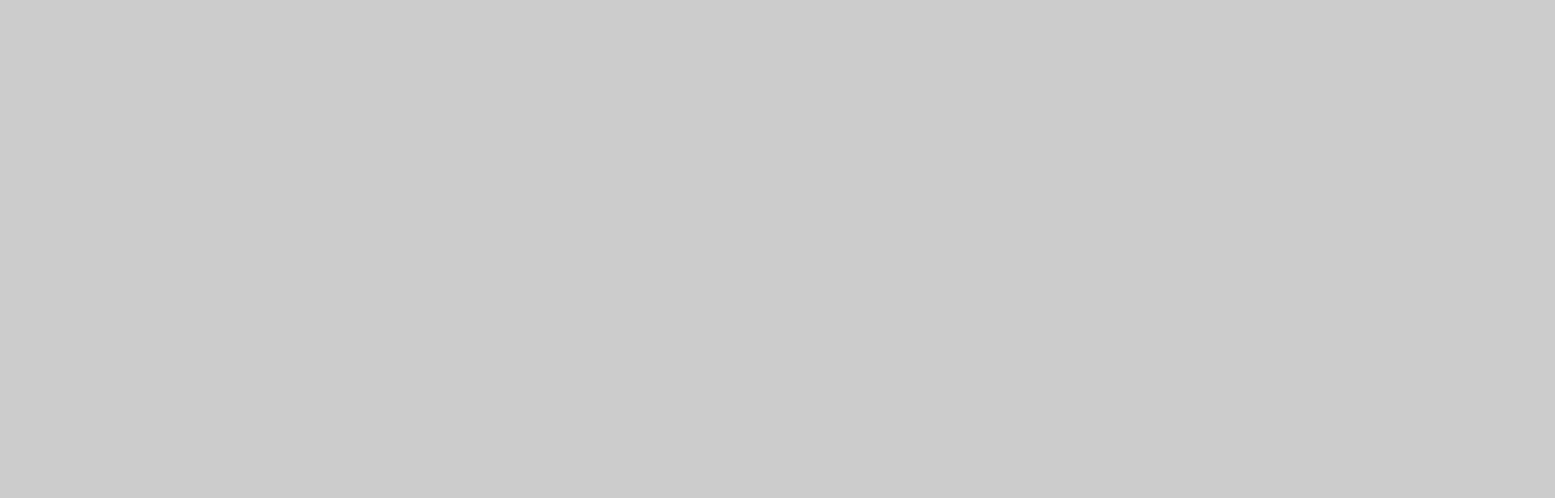
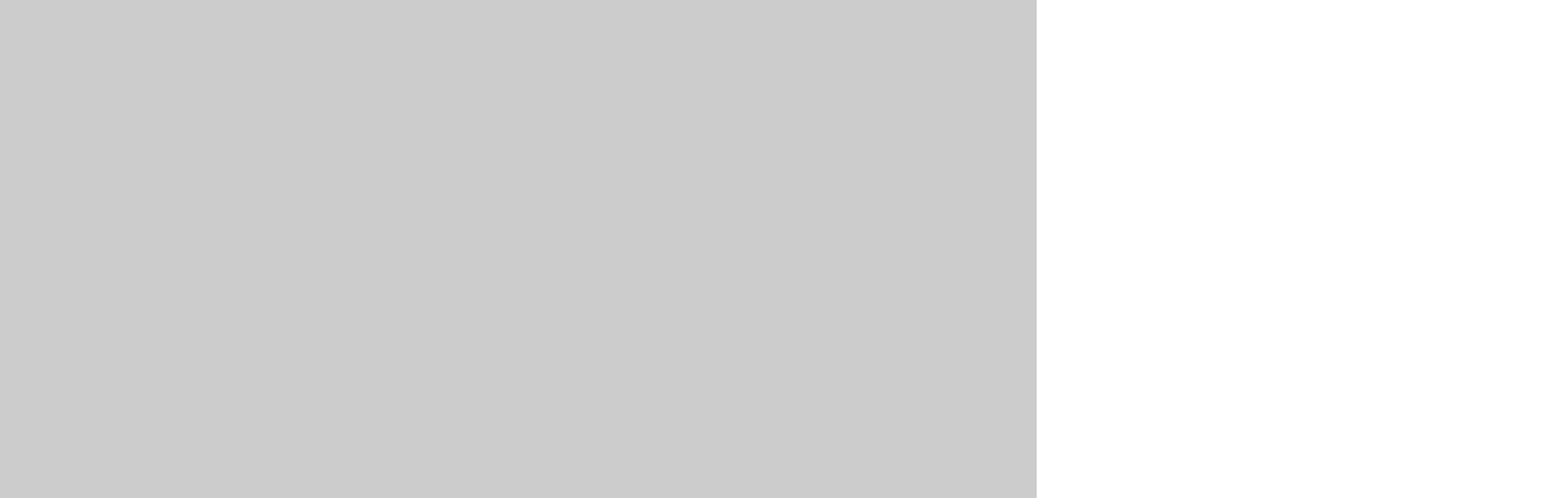
Before and after one commit to hackshackshacks/digital-design-prototype, a website: page views/annotation.html in a window 1280 px wide. Shown: the top 616 px of the page at 81% size, 1920 px wide, since content can reach past the window. Drawn offline with nearby package versions, Linux system fonts and the light colour scheme; files that its build step writes are made by us from their sources; placeholder pictures from the web are drawn by us.

Commit message:
added styles

```diff
--- a/src/styles/components/canvas.scss
+++ b/src/styles/components/canvas.scss
@@ -1,5 +1,15 @@
+main {
+    position: relative;
+    width: 100vw;
+    height: 100vh;
+    overflow: hidden;
+}
+
 .canvas {
-
+    position: absolute;
+    left: 0;
+    top: 0;
+    cursor: move;
 
     img {
         max-width: none;
```
